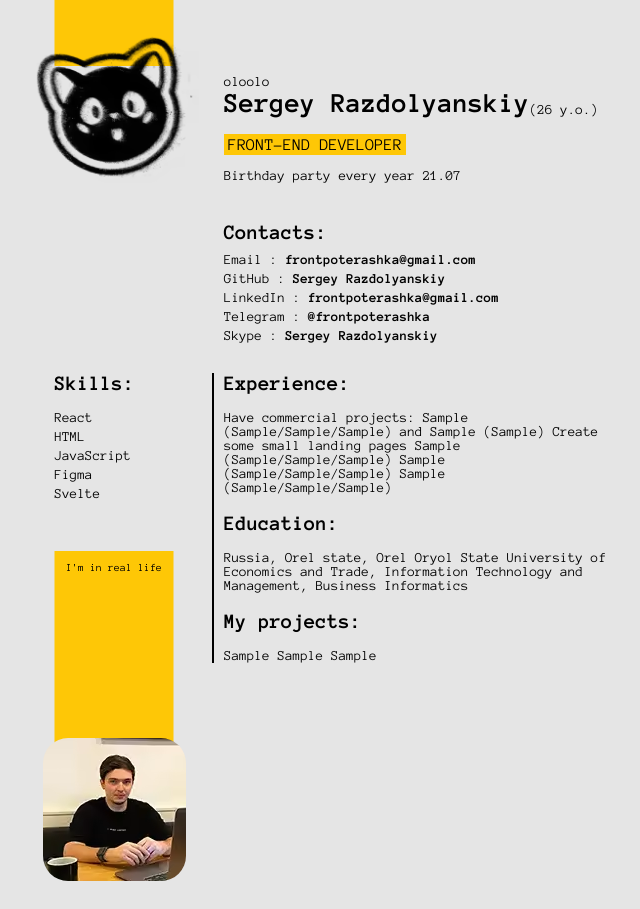
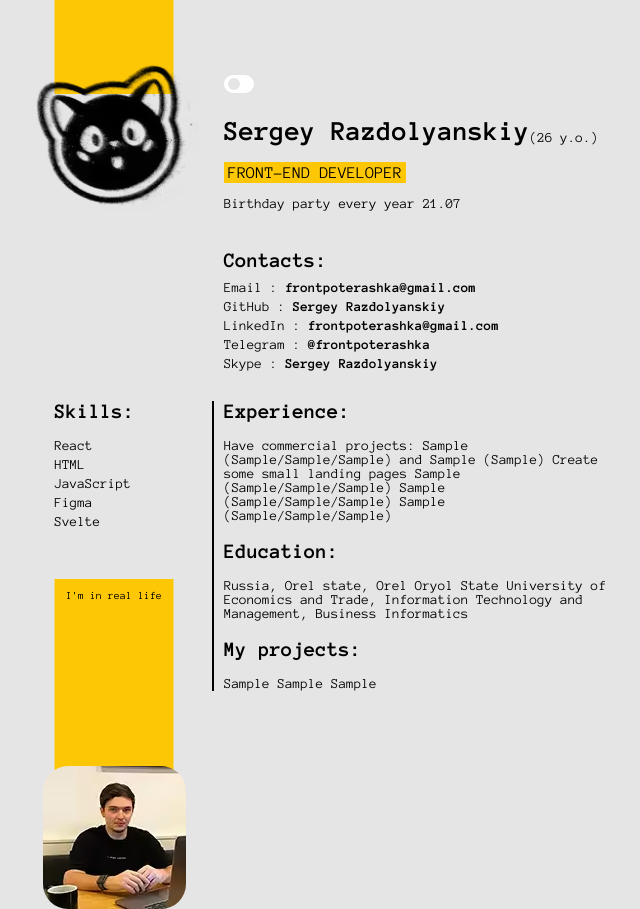
Before and after one commit to OdinVerst/frontpoterashka, a React (Create React App) app: page / in a window 1280 px wide. Shown: the whole page, without its empty margins (321-961 px from the left). Before the commit the page ends 881 px from the top, so only its background shows below. Built offline with nearby package versions, Linux system fonts and the light colour scheme.

Commit message:
Add toggle button

```diff
--- a/src/components/picture/picture.conponent.jsx
+++ b/src/components/picture/picture.conponent.jsx
@@ -14,8 +14,8 @@ export const Picture = ({ imageObj }) => {
     const { name, format, webp, alt, avif } = imageObj;
     return (
         <picture className="picture">
-            {avif && <source srcset={`${dir}${name}.avif 1x, ${collectRetina(imageObj, 'avif')}`} type="image/avif"/>}
-            {webp && <source srcset={`${dir}${name}.webp 1x, ${collectRetina(imageObj, 'webp')}`} type="image/webp"/>}
+            {avif && <source srcSet={`${dir}${name}.avif 1x, ${collectRetina(imageObj, 'avif')}`} type="image/avif"/>}
+            {webp && <source srcSet={`${dir}${name}.webp 1x, ${collectRetina(imageObj, 'webp')}`} type="image/webp"/>}
             <img src={`${dir}${name}.${format}`} alt={alt}/>
         </picture>
     )
--- a/src/components/theme/theme.component.jsx
+++ b/src/components/theme/theme.component.jsx
@@ -1,5 +1,14 @@
+import { useState } from 'react'
+import './theme.styles.css';
+
 export const Theme = () => {
+    let [ isActive, setIsActive ] = useState(false);
+
+    const toggleThemeHandler = () => {
+        setIsActive(!isActive);
+    }
+
     return (
-        <div>oloolo</div>
+        <button onClick={toggleThemeHandler} aria-label="Set dark theme" className={`theme ${isActive ? 'active' : ''}`}/>
     )
-}
+};
--- a/src/components/theme/theme.styles.css
+++ b/src/components/theme/theme.styles.css
@@ -0,0 +1,27 @@
+.theme {
+    position: relative;
+    width: 30px;
+    height: 18px;
+    border-radius: 15px;
+    border: none;
+    background: var(--white);
+    outline: none;
+    margin-bottom: 24px;
+}
+
+.theme::after {
+    content: '';
+    position: absolute;
+    top: 50%;
+    left: 4px;
+    width: 12px;
+    height: 12px;
+    border-radius: 50%;
+    background: var(--bg-color);
+    transform: translateY(-50%);
+    transition: 0.2s;
+}
+
+.theme.active::after {
+    left: calc(100% - (12px + 4px));
+}
```
